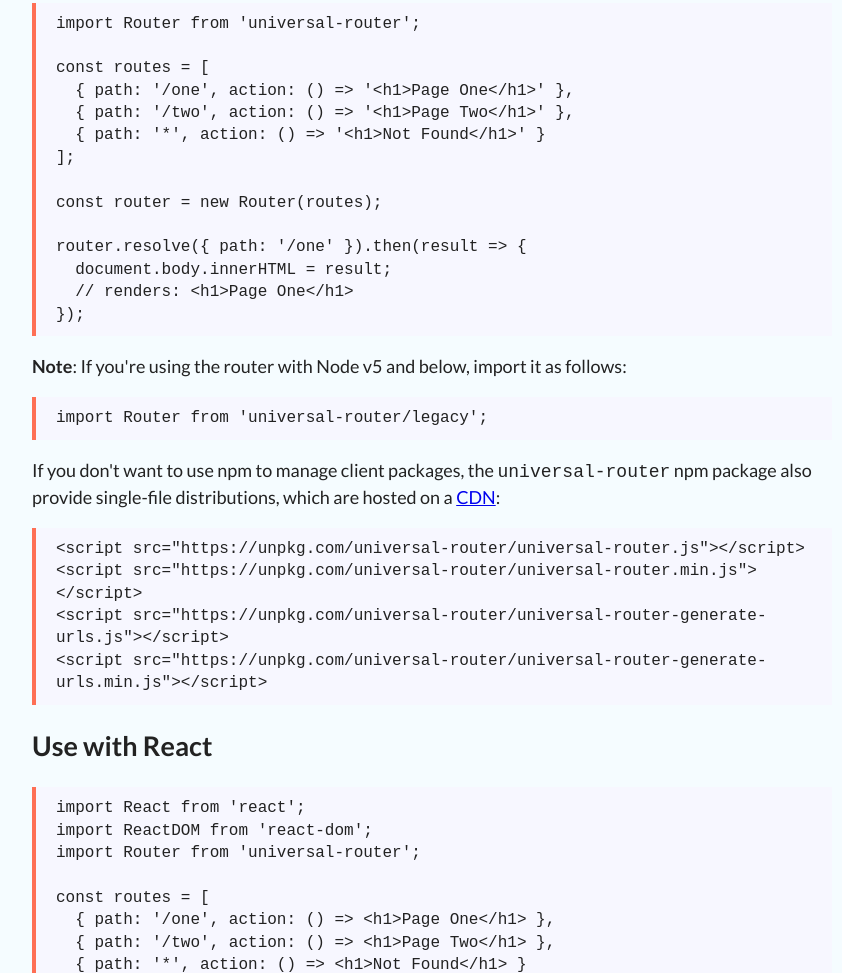
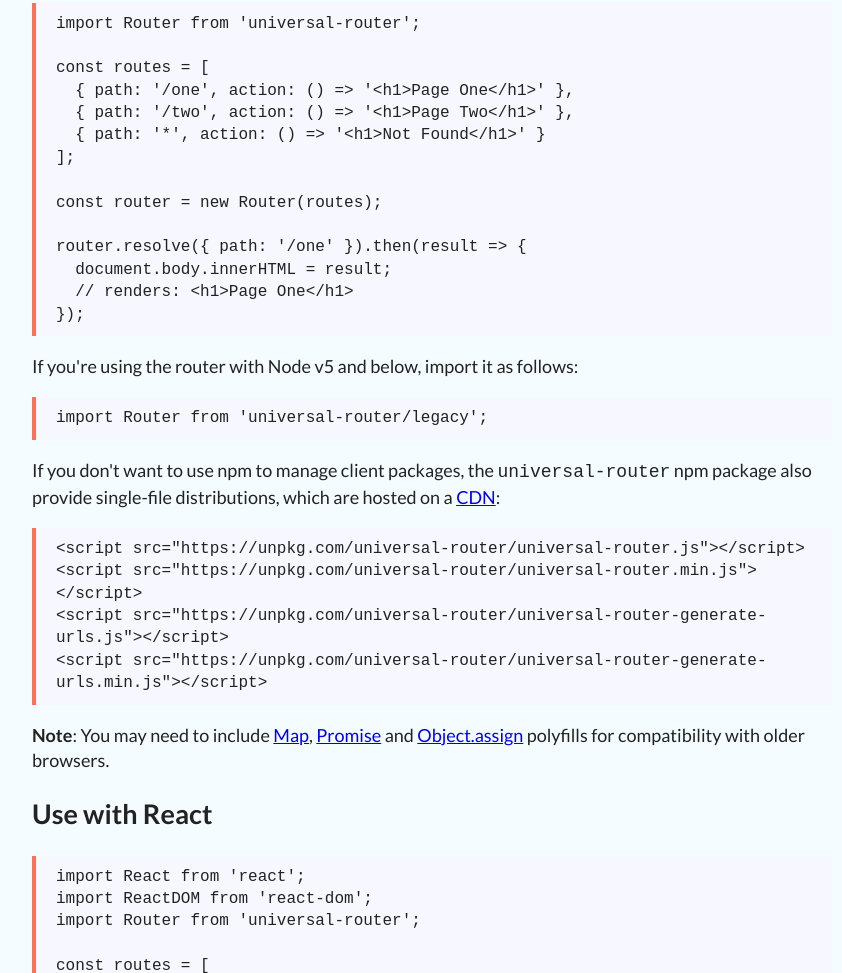
Before and after one commit to kriasoft/universal-router, a plain HTML site: page getting-started.html in a window 1280 px wide. Shown: the part 538-1511 px from the top of the page, without its empty margins (208-1050 px from the left). Drawn offline with Linux system fonts and the light colour scheme; a script that the page names is missing.

Commit message:
Update 2017-04-17T18:53:17.080Z

```diff
--- a/getting-started.html
+++ b/getting-started.html
@@ -56,7 +56,7 @@
   // renders: &lt;h1&gt;Page One&lt;/h1&gt;
 });
 </code></pre>
-<p><strong>Note</strong>: If you're using the router with Node v5 and below, import it as follows:</p>
+<p>If you're using the router with Node v5 and below, import it as follows:</p>
 <pre><code class="language-js">import Router from 'universal-router/legacy';
 </code></pre>
 <p>If you don't want to use npm to manage client packages, the <code>universal-router</code> npm package
@@ -66,6 +66,11 @@
 &lt;script src=&quot;https://unpkg.com/universal-router/universal-router-generate-urls.js&quot;&gt;&lt;/script&gt;
 &lt;script src=&quot;https://unpkg.com/universal-router/universal-router-generate-urls.min.js&quot;&gt;&lt;/script&gt;
 </code></pre>
+<p><strong>Note</strong>: You may need to include
+<a href="https://developer.mozilla.org/en-US/docs/Web/JavaScript/Reference/Global_Objects/Map">Map</a>,
+<a href="https://developer.mozilla.org/en-US/docs/Web/JavaScript/Reference/Global_Objects/Promise">Promise</a> and
+<a href="https://developer.mozilla.org/en-US/docs/Web/JavaScript/Reference/Global_Objects/Object/assign">Object.assign</a>
+polyfills for compatibility with older browsers.</p>
 <h2>Use with React</h2>
 <pre><code class="language-jsx">import React from 'react';
 import ReactDOM from 'react-dom';
```
Also changed, not shown: index.html (+4 -4 lines).
